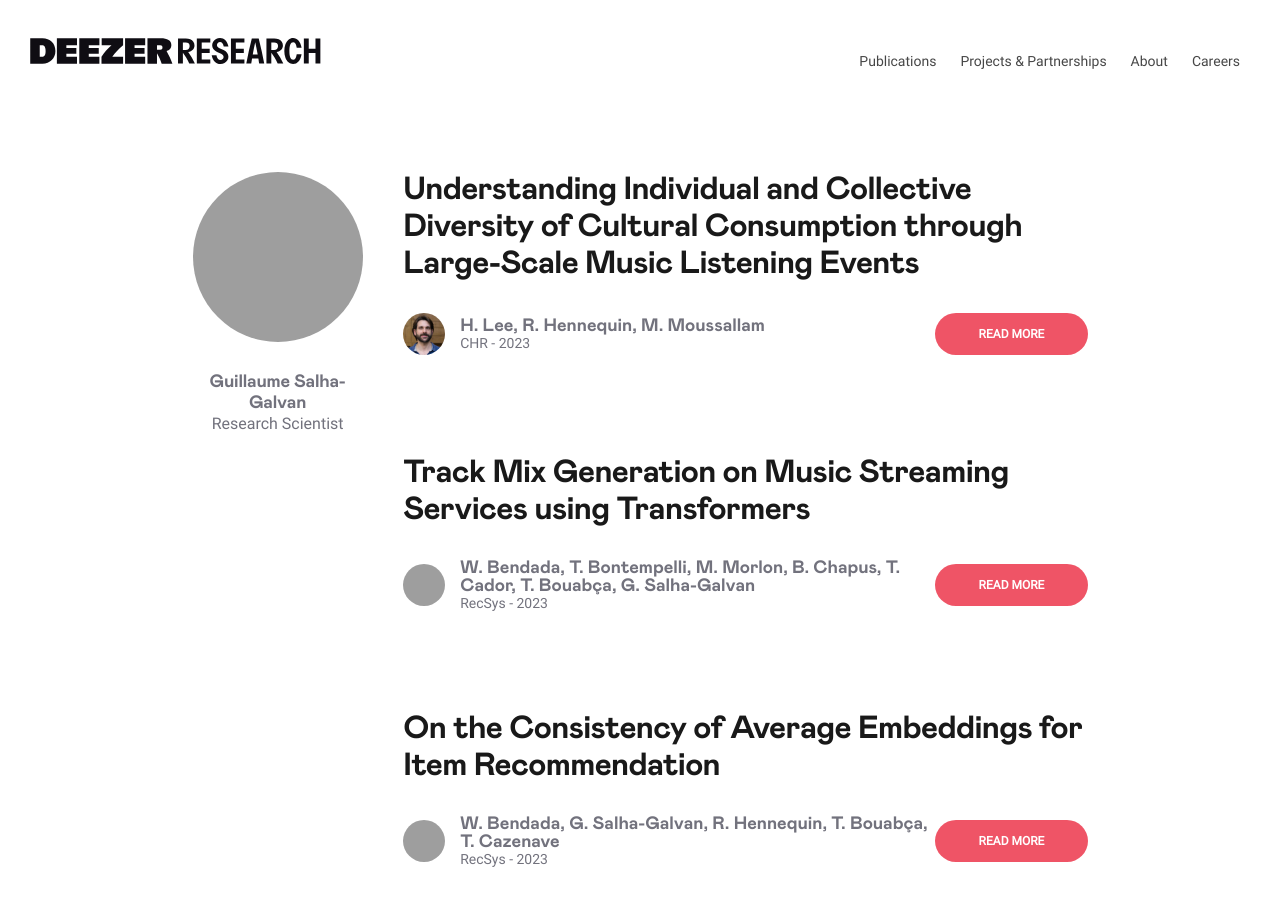
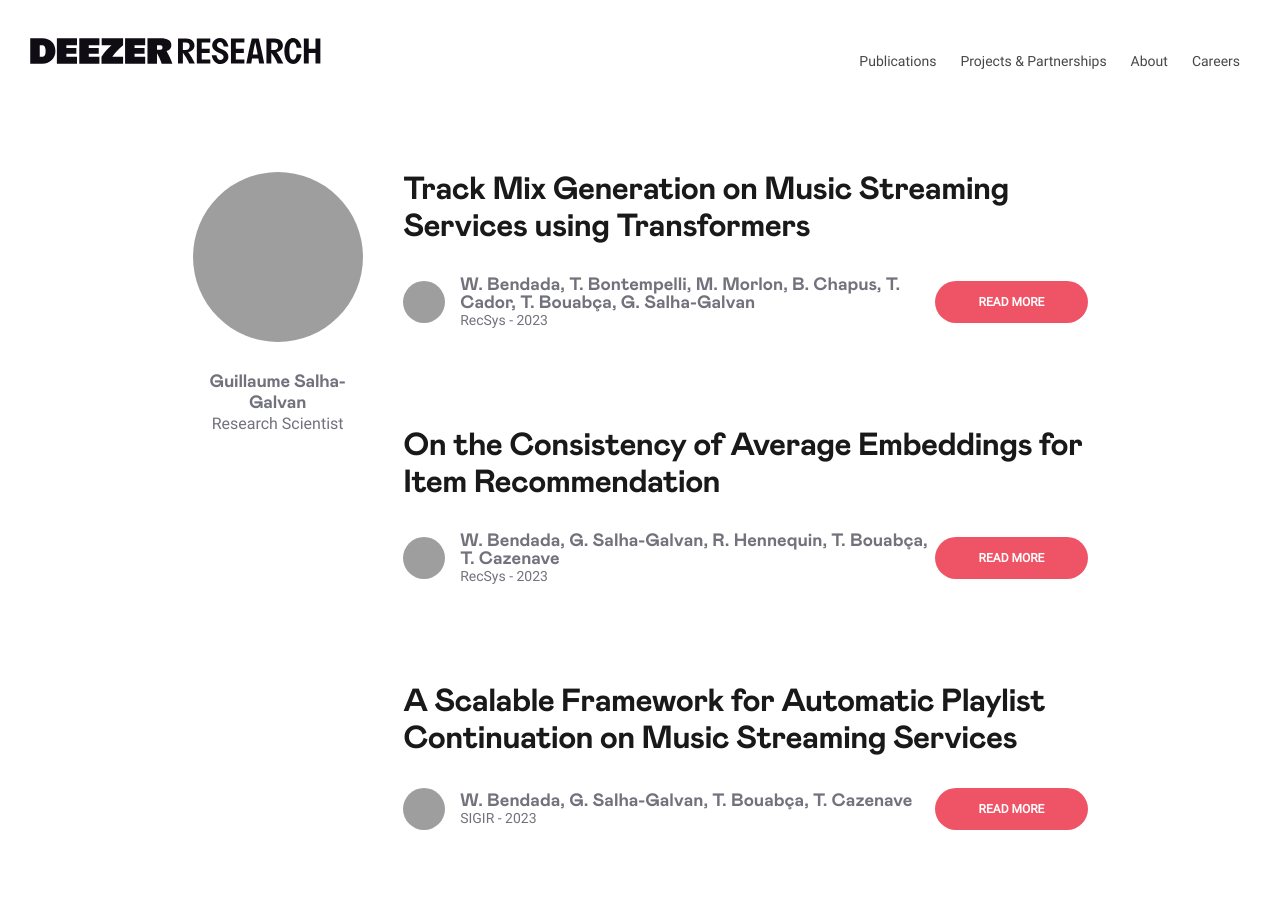
Before and after one commit to deezer/deezer.github.io, a Jekyll site: the page built from _members/gsalhagalvan.md, in a window 1280 px wide and 900 px high. Built offline with Jekyll 4.4.1, drawn with Linux system fonts in a browser that asks for light colours.

Commit message:
Update 2023-12-07-CHR-lee.md
Fixed link

```diff
--- a/_posts/2023-12-07-CHR-lee.md
+++ b/_posts/2023-12-07-CHR-lee.md
@@ -6,15 +6,14 @@
 author: rhennequin
 readtime: 1
 people:
- - gsalhagalvan
+ - mmoussallam
+ - rhennequin
 publication_type: conference
 publication_title: "Understanding Individual and Collective Diversity of Cultural Consumption through Large-Scale Music Listening Events"
 publication_year: 2023
 publication_authors: H. Lee, R. Hennequin, M. Moussallam
 publication_conference: CHR
-publication_preprint: "Understanding Individual and Collective Diversity of
-Cultural Consumption through Large-Scale Music
-Listening Events"
+publication_preprint: "https://ceur-ws.org/Vol-3558/paper3539.pdf"
 ---
 
 This paper explores the link between music consumption diversity and population density and provides insights into the question of why cultural richness is higher in areas with larger population sizes.
```
